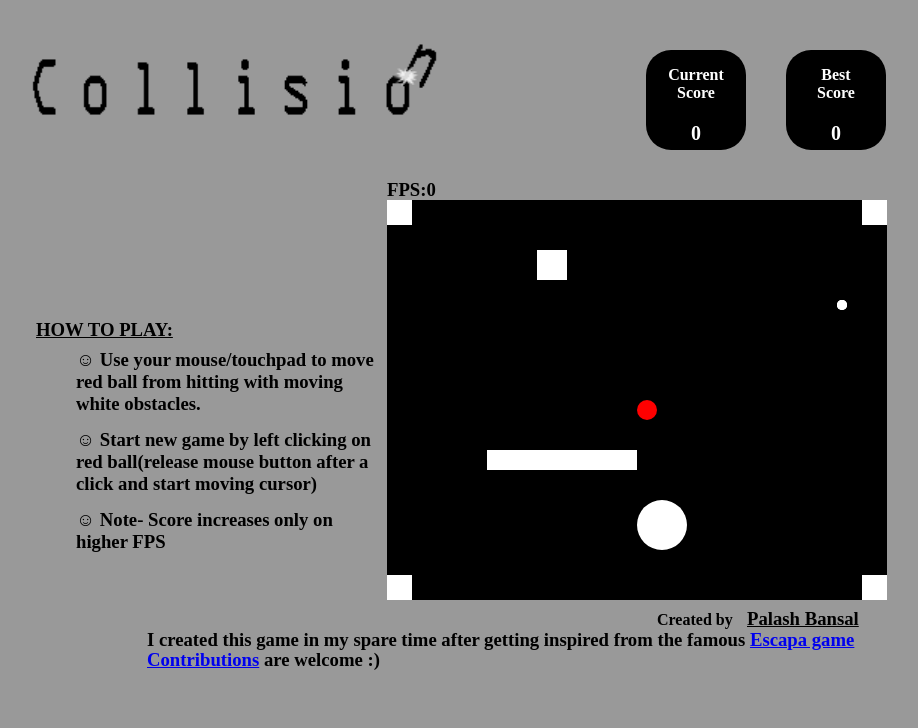
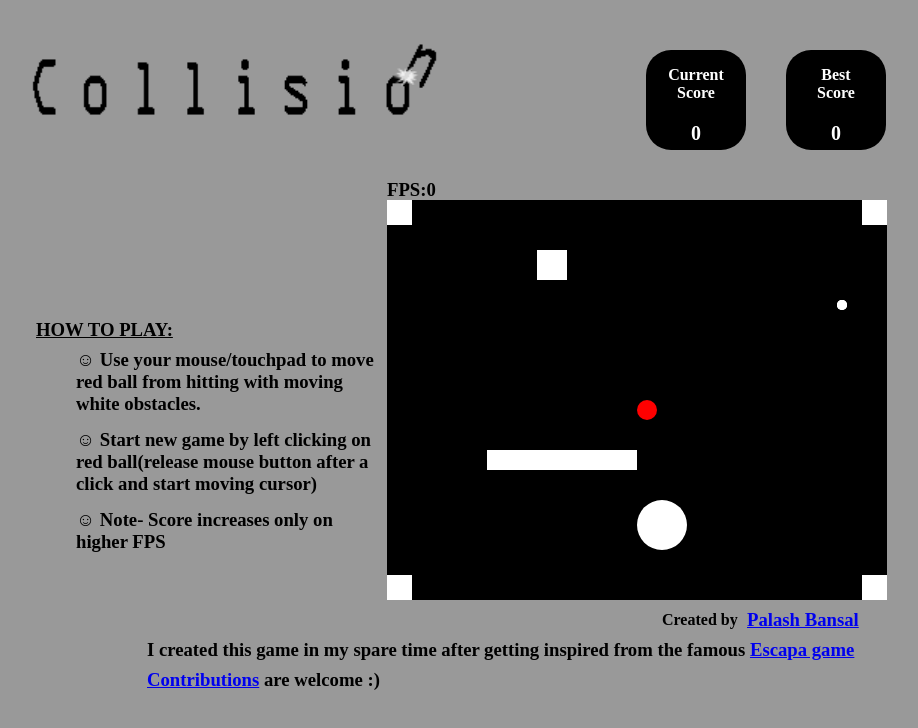
Before and after one commit to PalashBansal/Pacman, a plain HTML site: page index.htm in a window 1280 px wide. Shown: the whole page, without its empty margins (63-981 px from the left). Drawn offline with Linux system fonts and the light colour scheme.

Commit message:
added hyperlink

```diff
--- a/index.htm
+++ b/index.htm
@@ -59,10 +59,10 @@
 	<!-- Obstacles end -->
 	<!-- Main box end -->
 
-	<div style="position:absolute; top:590px; left:720px;"><h4><p>Created by</p></h4></div>
-	<div style="position:absolute; top:589px; left:810px;"><h3><p><u>Palash Bansal</u></p></h3></div>
-	<div style="position:absolute; top:610px; left:210px;"><h3><p>I created this game in my spare time after getting inspired from the famous <a target="_blank" href="https://space.mit.edu/~linares/game.htm">Escapa game</a></p></h3></div>
-	<div style="position:absolute; top:630px; left:210px;"><h3><p><a target="_blank" href="https://github.com/PalashBansal/Collision">Contributions</a> are welcome :)</p></h3></div>
+	<div style="position:absolute; top:590px; left:725px;"><h4><p>Created by</p></h4></div>
+	<div style="position:absolute; top:590px; left:810px;"><h3><p><a target="_blank" href="https://github.com/PalashBansal">Palash Bansal</a></p></h3></div>
+	<div style="position:absolute; top:620px; left:210px;"><h3><p>I created this game in my spare time after getting inspired from the famous <a target="_blank" href="https://space.mit.edu/~linares/game.htm">Escapa game</a></p></h3></div>
+	<div style="position:absolute; top:650px; left:210px;"><h3><p><a target="_blank" href="https://github.com/PalashBansal/Collision">Contributions</a> are welcome :)</p></h3></div>
 
 </body>
 </html>
```
